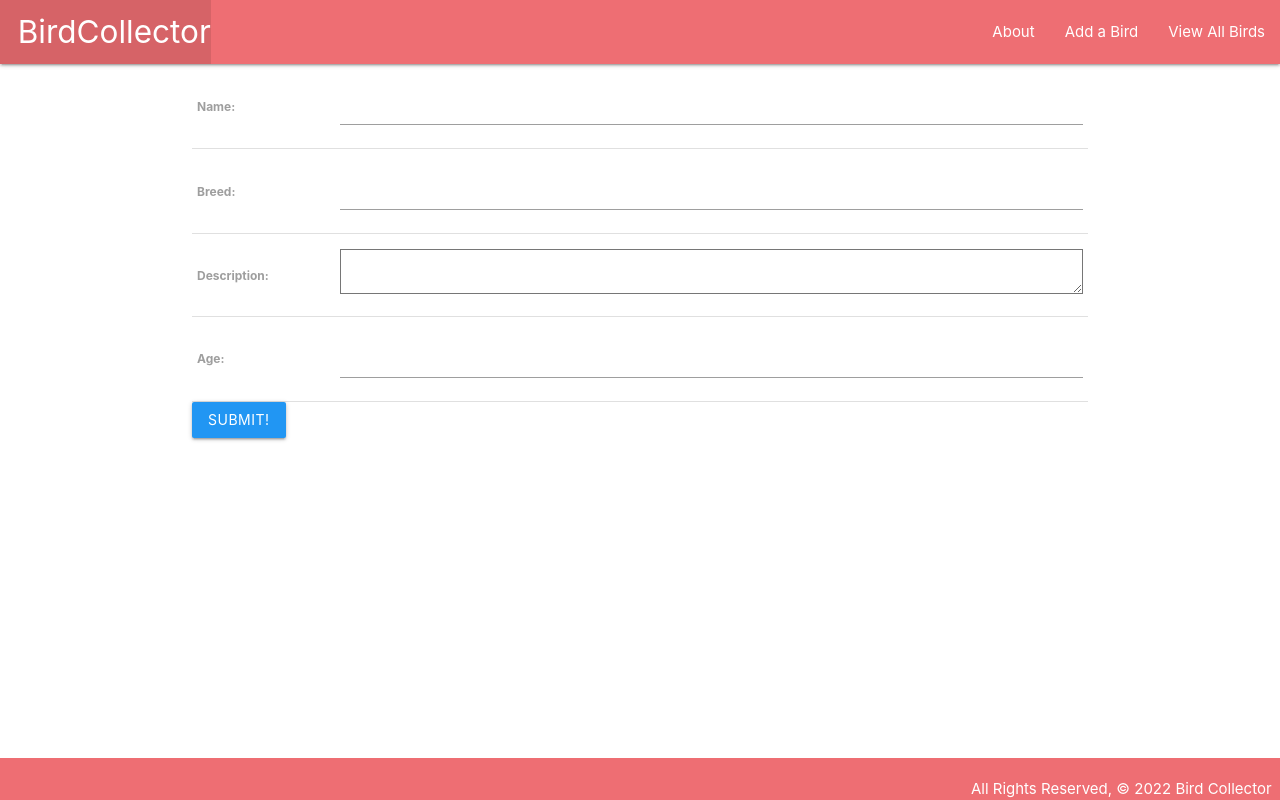
After one commit to mxm97/birdcollector, a Django app: page /birds/create/ in a window 1280 px wide. The commit adds this page. Run offline with Django 4.2, Linux system fonts and the light colour scheme.

Commit message:
created form for creating new bird

```diff
--- a/main_app/templates/base.html
+++ b/main_app/templates/base.html
@@ -23,7 +23,8 @@
           </ul>
           <ul class="right">
             <li><a href="/about">About</a></li>
-            <li><a href="/birds">View All Birds</a></li>
+            <li><a href="{% url 'birds_create' %}">Add a Bird</a></li>
+            <li><a href="{% url 'index' %}">View All Birds</a></li>
           </ul>
         </div>
       </nav>
--- /dev/null
+++ b/main_app/templates/main_app/bird_form.html
@@ -0,0 +1,13 @@
+{% extends 'base.html' %}
+
+{% block content %}
+
+<form action="" method="POST">
+    {% csrf_token %}
+    <table>
+        {{ form.as_table }}
+    </table>
+    <input type="submit" value="Submit!" class="btn blue" />
+</form>
+
+{% endblock %}
--- a/main_app/urls.py
+++ b/main_app/urls.py
@@ -6,4 +6,5 @@ urlpatterns = [
     path('about/', views.about, name='about'),
     path('birds/', views.birds_index, name='index'),
     path('birds/<int:bird_id>/', views.birds_detail, name='detail'),
+    path('birds/create/', views.BirdCreate.as_view(), name='birds_create'),
 ]
--- a/main_app/views.py
+++ b/main_app/views.py
@@ -1,4 +1,5 @@
 from django.shortcuts import render
+from django.views.generic.edit import CreateView
 from .models import Bird
 
 # Create your views here.
@@ -15,3 +16,8 @@ def birds_index(request):
 def birds_detail(request, bird_id):
     bird = Bird.objects.get(id=bird_id)
     return render(request, 'birds/detail.html', { 'bird': bird })
+
+# Class Based Views
+class BirdCreate(CreateView):
+    model = Bird
+    fields = '__all__'
```
